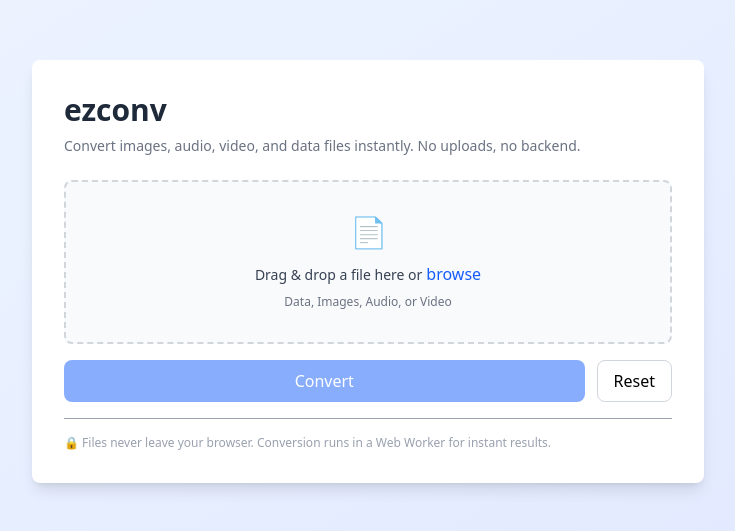
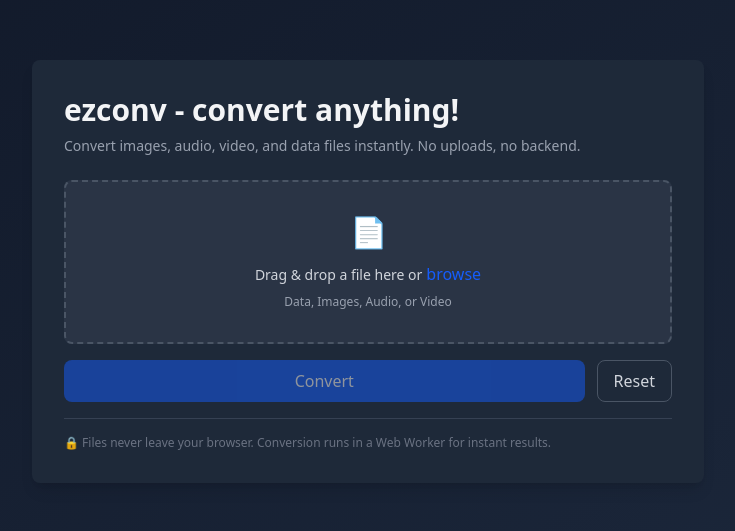
Before and after one commit to c4lyp5o/ezconv, a React (Vite) app in the folder client/: page / in a window 1280 px wide. Shown: the part 129-660 px from the top of the page, without its empty margins (272-1007 px from the left). Built offline with nearby package versions, Linux system fonts and the light colour scheme.

Commit message:
fix: default dark mode, title

```diff
--- a/client/src/App.jsx
+++ b/client/src/App.jsx
@@ -222,7 +222,7 @@ export default function App() {
 	const acceptString = ALL_EXTENSIONS.map((e) => `.${e}`).join(",");
 
 	return (
-		<div className="min-h-screen bg-linear-to-br from-blue-50 to-indigo-100 flex items-center justify-center p-6">
+		<div className="min-h-screen bg-linear-to-br from-gray-900 to-slate-800 flex items-center justify-center p-6 text-gray-300">
 			{toast && (
 				<div className="fixed top-6 right-6 z-50">
 					<Toast
@@ -232,9 +232,11 @@ export default function App() {
 					/>
 				</div>
 			)}
-			<div className="w-full max-w-2xl bg-white p-8 rounded-lg shadow-lg">
-				<h1 className="text-3xl font-bold mb-2 text-gray-800">ezconv</h1>
-				<p className="text-sm text-gray-500 mb-6">
+			<div className="w-full max-w-2xl bg-gray-800 p-8 rounded-lg shadow-lg">
+				<h1 className="text-3xl font-bold mb-2 text-gray-100">
+					ezconv - convert anything!
+				</h1>
+				<p className="text-sm text-gray-400 mb-6">
 					Convert images, audio, video, and data files instantly. No uploads, no
 					backend.
 				</p>
@@ -280,14 +282,14 @@ export default function App() {
 						}}
 						className={`border-2 border-dashed rounded-lg p-8 text-center transition-colors ${
 							isDragging
-								? "border-blue-500 bg-blue-50"
-								: "border-gray-300 bg-gray-50"
+								? "border-blue-500 bg-blue-900/20"
+								: "border-gray-600 bg-gray-700/50"
 						}
 						${isConverting ? " opacity-60 pointer-events-none" : ""}`}
 					>
 						<div className="mb-3 text-3xl">📄</div>
 						<label className="block cursor-pointer">
-							<span className="text-sm font-medium text-gray-700">
+							<span className="text-sm font-medium text-gray-300">
 								Drag & drop a file here or
 							</span>
 							<input
@@ -299,19 +301,19 @@ export default function App() {
 							/>
 							<span className="text-blue-600 hover:underline ml-1">browse</span>
 						</label>
-						<p className="text-xs text-gray-500 mt-2">
+						<p className="text-xs text-gray-400 mt-2">
 							Data, Images, Audio, or Video
 						</p>
 					</div>
 
 					{file && (
-						<div className="bg-blue-50 border border-blue-200 rounded-lg p-4">
+						<div className="bg-gray-700 border border-gray-600 rounded-lg p-4">
 							<div className="flex items-center justify-between">
 								<div>
-									<p className="text-sm font-medium text-gray-800">
+									<p className="text-sm font-medium text-gray-200">
 										{file.name}
 									</p>
-									<p className="text-xs text-gray-500">
+									<p className="text-xs text-gray-400">
 										{(file.size / 1024).toFixed(2)} KB · Detected:{" "}
 										<span className="font-semibold">{ext.toUpperCase()}</span>
 									</p>
@@ -319,7 +321,7 @@ export default function App() {
 								<button
 									type="button"
 									onClick={handleReset}
-									className="text-gray-400 hover:text-gray-600"
+									className="text-gray-500 hover:text-gray-300"
 								>
 									✕
 								</button>
@@ -332,13 +334,13 @@ export default function App() {
 							<div className="flex-1">
 								<label
 									htmlFor="target-select"
-									className="text-sm text-gray-600 font-medium block mb-2"
+									className="text-sm text-gray-300 font-medium block mb-2"
 								>
 									Convert to
 								</label>
 								<select
 									id="target-select"
-									className="w-full border border-gray-300 rounded-lg px-3 py-2 text-sm focus:outline-none focus:ring-2 focus:ring-blue-500"
+									className="w-full border border-gray-600 bg-gray-700 rounded-lg px-3 py-2 text-sm focus:outline-none focus:ring-2 focus:ring-blue-500"
 									value={target}
 									onChange={(e) => setTarget(e.target.value)}
 									disabled={isConverting}
@@ -366,7 +368,7 @@ export default function App() {
 						<button
 							type="button"
 							onClick={handleReset}
-							className="px-4 py-2 border border-gray-300 rounded-lg hover:bg-gray-50 transition-colors"
+							className="px-4 py-2 border border-gray-600 rounded-lg hover:bg-gray-700 transition-colors"
 							disabled={isConverting}
 						>
 							Reset
@@ -374,7 +376,7 @@ export default function App() {
 					</div>
 
 					{status !== "Idle" && (
-						<div className="text-sm text-gray-600 bg-gray-50 p-3 rounded">
+						<div className="text-sm text-gray-300 bg-gray-700/50 p-3 rounded">
 							<span className="font-medium">Status:</span> {status}
 						</div>
 					)}
@@ -383,7 +385,7 @@ export default function App() {
 					{[...VIDEO_EXTENSIONS, ...AUDIO_EXTENSIONS].includes(ext) && (
 						<>
 							<div className="flex items-center justify-between mt-2">
-								<div className="text-xs text-gray-500">FFmpeg logs</div>
+								<div className="text-xs text-gray-400">FFmpeg logs</div>
 								<button
 									type="button"
 									className="text-xs text-blue-600 underline"
@@ -410,7 +412,7 @@ export default function App() {
 						</>
 					)}
 
-					<div className="text-xs text-gray-400 border-t pt-4">
+					<div className="text-xs text-gray-500 border-t border-gray-700 pt-4">
 						🔒 Files never leave your browser. Conversion runs in a Web Worker
 						for instant results.
 					</div>
```
